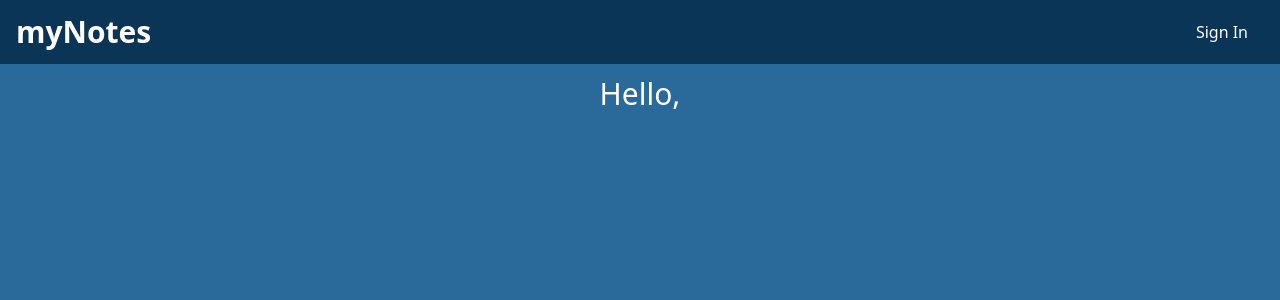
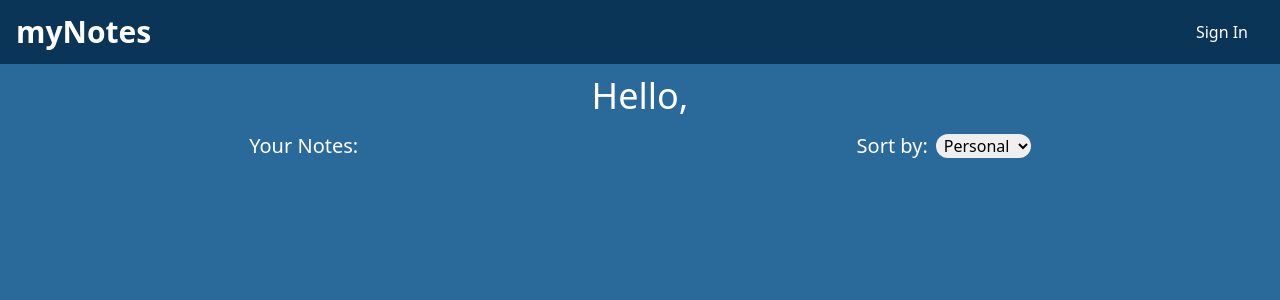
Before and after one commit to Shreejal10/React-myNotes, a React (Vite) app: page / in a window 1280 px wide. Shown: the top 300 px of the page. Built offline with nearby package versions, Linux system fonts and the light colour scheme.

Commit message:
some changes

```diff
--- a/src/pages/Home.jsx
+++ b/src/pages/Home.jsx
@@ -3,7 +3,19 @@ import React from 'react'
 const Home = () => {
     return (
         <div className='pt-16'>
-            <h1 className='text-center text-3xl text-white mt-3'>Hello, </h1>
+            <h1 className='text-center text-4xl text-white mt-3'>Hello, </h1>
+            <div className=' container mx-auto flex items-center justify-around py-4'>
+                <h2 className='text-white text-xl'>Your Notes:</h2>
+                <div className='flex justify-center items-center gap-2'>
+                    <label htmlFor="notes" className='text-white text-xl'>Sort by: </label>
+                    <select name="notes" id="notes" className='rounded-xl px-1 '>
+                        <option value="Personal">Personal</option>
+                        <option value="Learning">Learning</option>
+                        <option value="College">College</option>
+                        <option value="Others">Others</option>
+                    </select>
+                </div>
+            </div>
         </div>
     )
 }
```
